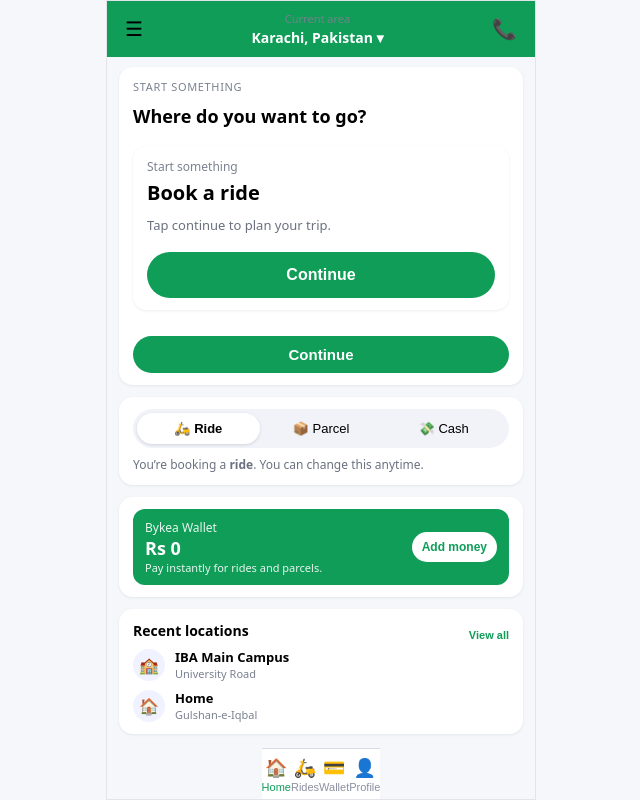
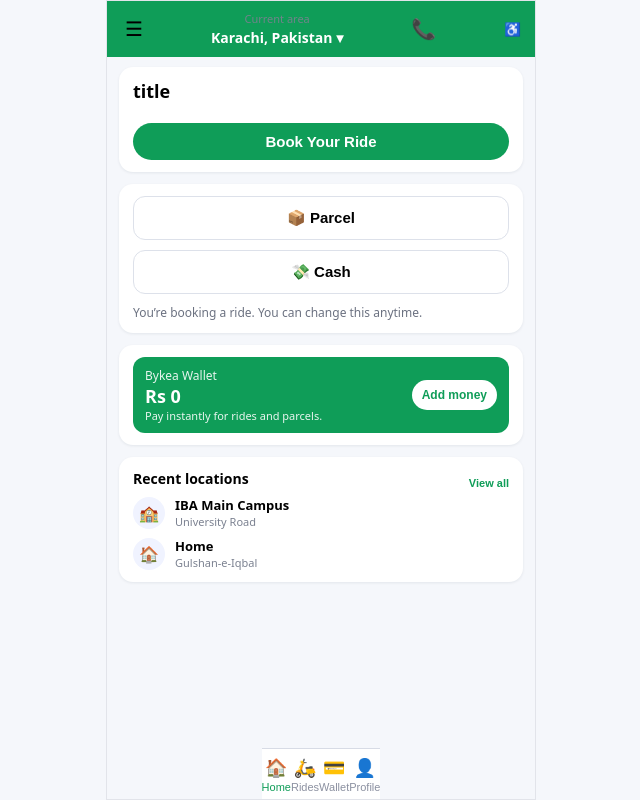
Before and after one commit to Sk30803/HCI_project, a React (Create React App) app in the folder hci-bykea/: page / in a window 1280 px wide. Shown: the whole page, without its empty margins (319-959 px from the left). Built offline with nearby package versions, Linux system fonts and the light colour scheme.

Commit message:
made changes

```diff
--- a/hci-bykea/src/App.css
+++ b/hci-bykea/src/App.css
@@ -416,6 +416,25 @@
 }
 
 /* Service segmented control */
+
+.service-large {
+  width: 100%;
+  padding: 12px 14px;
+  border-radius: 12px;
+  border: 1px solid #dde1ea;
+  background: #ffffff;
+  font-size: 15px;
+  font-weight: 700;
+  text-align: center;
+  cursor: pointer;
+}
+
+.service-large--active {
+  background: #0f9d58;
+  color: #fff;
+  border-color: #0f9d58;
+}
+
 
 .service-switch {
   display: flex;
--- a/hci-bykea/src/App.js
+++ b/hci-bykea/src/App.js
@@ -1,4 +1,4 @@
-import React, { useState } from "react";
+import React, { useState, useEffect } from "react";
 import HomeScreen from "./components/HomeScreen";
 import RideScreen from "./components/RideScreen";
 import PickupScreen from "./components/PickupScreen";
@@ -7,10 +7,7 @@
 import FareScreen from "./components/FareScreen";
 import OffersScreen from "./components/OffersScreen";
 import BookingSummary from "./components/BookingSummary";
-
-
-
-
+import AccessibilityPanel from "./components/AccessibilityPanel";
 import "./App.css";
 
 function App() {
@@ -21,6 +18,60 @@
   const [selectedFare, setSelectedFare] = useState(null);
   const [selectedOffer, setSelectedOffer] = useState(null);
 
+// at top of App()
+const [accessibilityOn, setAccessibilityOn] = useState(() => {
+  return localStorage.getItem("hci_accessibility") === "true";
+});
+const [locale, setLocale] = useState(() => localStorage.getItem("hci_locale") || "en");
+const [accessPanelVisible, setAccessPanelVisible] = useState(false);
+
+<button onClick={() => { setAccessibilityOn(true); setAccessPanelVisible(v => !v); }}>♿</button>
+
+
+const DICT = {
+  en: {
+    bookRide: "Book Your Ride",
+    parcel: "Parcel",
+    cash: "Cash",
+    wallet: "Bykea Wallet",
+    walletNote: "Pay instantly for rides and parcels.",
+    recent: "Recent locations",
+    viewAll: "View all",
+    addMoney: "Add money",
+    // add all keys your app uses...
+  },
+  ur: {
+    bookRide: "اپنا سفر بک کریں",
+    parcel: "پارسل",
+    cash: "کییش",
+    wallet: "بائیکیا والیٹ",
+    walletNote: "سفر اور پارسل کے لیے فوری ادائیگی کریں۔",
+    recent: "حالیہ مقامات",
+    viewAll: "تمام دیکھیں",
+    addMoney: "رقم شامل کریں",
+    // add keys...
+  },
+};
+
+// helper
+const T = (key) => (DICT[locale] && DICT[locale][key]) || DICT.en[key] || key;
+
+
+// persist
+useEffect(() => localStorage.setItem("hci_accessibility", accessibilityOn), [accessibilityOn]);
+useEffect(() => localStorage.setItem("hci_locale", locale), [locale]);
+
+// read aloud util
+const readAloud = (text, lang = null) => {
+  if (!("speechSynthesis" in window)) return;
+  window.speechSynthesis.cancel();
+  const utter = new SpeechSynthesisUtterance(text);
+  // choose voice language if available
+  if (lang) utter.lang = lang;
+  // reduce speech rate slightly for clarity
+  utter.rate = 0.95;
+  window.speechSynthesis.speak(utter);
+};
 
 
   const renderScreen = () => {
@@ -31,6 +82,10 @@
             onSelectService={(service) => {
               if (service === "ride") setCurrentScreen("rides");
             }}
+            locale={locale}
+            T={T}
+            accessibilityOn={accessibilityOn}
+            readAloud={readAloud}
           />
         );
         case "rides":
@@ -134,7 +189,7 @@
   };
 
   return (
-    <div className="app">
+    <div className="app" dir={locale === "ur" ? "rtl" : "ltr"}>
       <header className="app-header">
         <button className="header-icon-button" aria-label="Open menu">
           ☰
@@ -146,6 +201,21 @@
         <button className="header-icon-button" aria-label="Call support">
           📞
         </button>
+
+        <div style={{ display: "flex", gap: 8, alignItems: "center" }}>
+    <button
+      title="Accessibility"
+      onClick={() => {
+        setAccessibilityOn((s) => !s);
+        setAccessPanelVisible((v) => !v);
+      }}
+      style={{ background: "transparent", border: "none", color: "#fff", cursor: "pointer" }}
+      aria-pressed={accessibilityOn}
+    >
+      ♿
+    </button>
+  </div>
+
       </header>
 
       <main className="app-main">{renderScreen()}</main>
@@ -187,7 +257,23 @@
           <span className="nav-label">Profile</span>
         </button>
       </nav>
+
+      {accessibilityOn && (
+  <AccessibilityPanel
+    visible={accessPanelVisible}
+    onClose={() => setAccessPanelVisible(false)}
+    locale={locale}
+    setLocale={setLocale}
+    readAloud={(txt) => {
+      const lang = locale === "ur" ? "ur-PK" : "en-US";
+      readAloud(txt, lang);
+    }}
+  />
+)}
+
+
     </div>
+
   );
 }
 
--- /dev/null
+++ b/hci-bykea/src/components/AccessibilityPanel.js
@@ -0,0 +1,85 @@
+import React, { useEffect, useState } from "react";
+
+/**
+ * Props:
+ * - visible (boolean)
+ * - onClose()
+ * - locale, setLocale (string 'en'|'ur')
+ * - readAloud(text)
+ */
+export default function AccessibilityPanel({ visible, onClose, locale, setLocale, readAloud }) {
+  const [voiceEnabled, setVoiceEnabled] = useState(true);
+
+  useEffect(() => {
+    // ensure default locale
+    if (!locale) setLocale("en");
+    // check for speech synthesis
+    if (!("speechSynthesis" in window)) setVoiceEnabled(false);
+  }, []); // eslint-disable-line
+
+  if (!visible) return null;
+
+  return (
+    <div style={{
+      position: "fixed",
+      right: 12,
+      bottom: 90,
+      width: 300,
+      background: "#fff",
+      borderRadius: 12,
+      boxShadow: "0 8px 24px rgba(0,0,0,0.12)",
+      padding: 12,
+      zIndex: 9999
+    }} role="dialog" aria-label="Accessibility options">
+      <div style={{ display: "flex", justifyContent: "space-between", alignItems: "center" }}>
+        <strong>Accessibility</strong>
+        <button onClick={onClose} aria-label="Close accessibility panel">✕</button>
+      </div>
+
+      <div style={{ marginTop: 10 }}>
+        <label style={{ display: "block", fontWeight: 700, marginBottom: 6 }}>Language</label>
+        <div style={{ display: "flex", gap: 8 }}>
+          <button
+            onClick={() => setLocale("en")}
+            style={{ flex: 1, padding: 8, borderRadius: 8, background: locale === "en" ? "#0f9d58" : "#f1f3f9", color: locale === "en" ? "#fff" : "#222" }}
+          >English</button>
+
+          <button
+            onClick={() => setLocale("ur")}
+            style={{ flex: 1, padding: 8, borderRadius: 8, background: locale === "ur" ? "#0f9d58" : "#f1f3f9", color: locale === "ur" ? "#fff" : "#222" }}
+          >اردو</button>
+        </div>
+      </div>
+
+      <div style={{ marginTop: 12 }}>
+        <label style={{ display: "block", fontWeight: 700, marginBottom: 6 }}>Read aloud</label>
+        <div style={{ display: "flex", gap: 8 }}>
+          <button
+            disabled={!voiceEnabled}
+            onClick={() => readAloud("This will read the current screen content out loud.")}
+            style={{ flex: 1, padding: 10, borderRadius: 8, background: "#0f9d58", color: "#fff" }}
+          >
+            Read screen
+          </button>
+
+          <button
+            onClick={() => {
+              // stop
+              if (window.speechSynthesis) window.speechSynthesis.cancel();
+            }}
+            style={{ padding: 10, borderRadius: 8 }}
+          >
+            Stop
+          </button>
+        </div>
+      </div>
+
+      <div style={{ marginTop: 12 }}>
+        <label style={{ display: "block", fontWeight: 700, marginBottom: 6 }}>Voice commands (coming)</label>
+        <button disabled style={{ padding: 10, borderRadius: 8, width: "100%", background: "#f1f3f9" }}>
+          Start voice command (coming soon)
+        </button>
+      </div>
+    </div>
+  );
+}
--- a/hci-bykea/src/components/HomeScreen.js
+++ b/hci-bykea/src/components/HomeScreen.js
@@ -1,109 +1,138 @@
 // src/components/HomeScreen.js
-import React, { useState } from "react";
+import React, { useEffect } from "react";
 
-const HomeScreen = ({ onSelectService }) => {
-  const [selectedService, setSelectedService] = useState("ride");
+/**
+ * Props:
+ * - onSelectService(selected)   // callback when user chooses a service or continues
+ * - locale                      // 'en' | 'ur'
+ * - T                           // optional translation function: key => string
+ * - accessibilityOn             // boolean
+ * - readAloud(text)             // optional function to speak text
+ */
+const HomeScreen = ({
+  onSelectService,
+  locale = "en",
+  T,
+  accessibilityOn = false,
+  readAloud = () => {},
+}) => {
+  // tiny fallback dictionary if T isn't passed
+  const dict = {
+    en: {
+      title: "Where do you want to go?",
+      bookRide: "Book Your Ride",
+      parcel: "Parcel",
+      cash: "Cash",
+      wallet: "Bykea Wallet",
+      walletNote: "Pay instantly for rides and parcels.",
+      recent: "Recent locations",
+      viewAll: "View all",
+      addMoney: "Add money",
+    },
+    ur: {
+      title: "آپ کہا جانا چاہتے ہیں؟",
+      bookRide: "اپنا سفر بک کریں",
+      parcel: "پارسل",
+      cash: "کییش",
+      wallet: "بائیکیا والیٹ",
+      walletNote: "سفر اور پارسل کے لیے فوری ادائیگی کریں۔",
+      recent: "حالیہ مقامات",
+      viewAll: "تمام دیکھیں",
+      addMoney: "رقم شامل کریں",
+    },
+  };
+
+  // helper to get translation
+  const t = (key) => {
+    if (typeof T === "function") return T(key);
+    return (dict[locale] && dict[locale][key]) || dict.en[key] || key;
+  };
+
+  // announce screen when accessibility turned on and screen mounts
+  useEffect(() => {
+    if (accessibilityOn) {
+      const announce = `${t("title")}. ${t("bookRide")}`;
+      readAloud(announce);
+    }
+    // eslint-disable-next-line react-hooks/exhaustive-deps
+  }, [accessibilityOn, locale]);
 
   const handleContinue = () => {
-    if (!onSelectService) return;
-    onSelectService(selectedService); // right now only "ride" is wired in App.js
+    if (onSelectService) onSelectService("ride");
   };
 
   return (
     <div className="home">
       {/* Hero card: one primary goal */}
-      <section className="home-section hero-card">
-        <p className="hero-eyebrow">Start something</p>
-        <h1 className="hero-title">Where do you want to go?</h1>
+      <section className="home-section hero-card" aria-labelledby="home-hero-title">
+        <h1 id="home-hero-title" className="hero-title">{t("title")}</h1>
 
-        <section className="ride-section ride-header-card">
-        <span className="ride-flow-label">Start something</span>
-        <h1 className="ride-title">Book a ride</h1>
-
-        <p style={{ fontSize: 13, color: "#6b7180", marginTop: 6 }}>
-          Tap continue to plan your trip.
-        </p>
-
+        {/* Primary CTA */}
         <button
-          className="ride-primary-btn"
-          style={{ marginTop: 14 }}
-          onClick={() => onContinue()}
+          className="hero-cta"
+          onClick={handleContinue}
+          aria-label={t("bookRide")}
         >
-          Continue
+          {t("bookRide")}
         </button>
       </section>
 
-        {/* Primary CTA */}
-        <button className="hero-cta" onClick={handleContinue}>
-          Continue
-        </button>
-      </section>
+      {/* Large action buttons for other services */}
+      <section className="home-section" aria-label="Service actions">
+        <div style={{ display: "flex", flexDirection: "column", gap: 10 }}>
+          <button
+            className="service-large"
+            onClick={() => onSelectService && onSelectService("parcel")}
+            aria-label={t("parcel")}
+          >
+            📦 {t("parcel")}
+          </button>
 
-      {/* Service chooser: 3-tab pill */}
-      <section className="home-section">
-        <div className="service-switch" role="tablist" aria-label="Select service type">
           <button
-            className={`service-tab ${
-              selectedService === "ride" ? "service-tab--active" : ""
-            }`}
-            role="tab"
-            onClick={() => setSelectedService("ride")}
+            className="service-large"
+            onClick={() => onSelectService && onSelectService("cash")}
+            aria-label={t("cash")}
           >
-            🛵 Ride
-          </button>
-          <button
-            className={`service-tab ${
-              selectedService === "parcel" ? "service-tab--active" : ""
-            }`}
-            role="tab"
-            onClick={() => setSelectedService("parcel")}
-          >
-            📦 Parcel
-          </button>
-          <button
-            className={`service-tab ${
-              selectedService === "cash" ? "service-tab--active" : ""
-            }`}
-            role="tab"
-            onClick={() => setSelectedService("cash")}
-          >
-            💸 Cash
+            💸 {t("cash")}
           </button>
         </div>
 
-        <p className="service-helper">
-          You’re booking a <strong>{selectedService}</strong>. You can change this anytime.
+        <p className="service-helper" style={{ marginTop: 10 }}>
+          {/* short helper text — keep in user's language */}
+          {locale === "ur"
+            ? "آپ ابھی بک کر سکتے ہیں۔ آپ جب چاہیں تبدیل کر سکتے ہیں۔"
+            : "You’re booking a ride. You can change this anytime."}
         </p>
       </section>
 
       {/* Wallet & offers (secondary) */}
       <section className="home-section">
-        <div className="wallet-card">
+        <div className="wallet-card" role="region" aria-label={t("wallet")}>
           <div>
-            <p className="wallet-label">Bykea Wallet</p>
+            <p className="wallet-label">{t("wallet")}</p>
             <p className="wallet-balance">Rs 0</p>
-            <p className="wallet-note">Pay instantly for rides and parcels.</p>
+            <p className="wallet-note">{t("walletNote")}</p>
           </div>
-          <button className="wallet-action">Add money</button>
+          <button className="wallet-action" aria-label={t("addMoney")}>{t("addMoney")}</button>
         </div>
       </section>
 
       {/* Recent locations (short list) */}
-      <section className="home-section">
+      <section className="home-section" aria-labelledby="recent-label">
         <div className="recent-header-row">
-          <h2 className="section-heading">Recent locations</h2>
-          <button className="link-button">View all</button>
+          <h2 id="recent-label" className="section-heading">{t("recent")}</h2>
+          <button className="link-button" aria-label={t("viewAll")}>{t("viewAll")}</button>
         </div>
         <ul className="recent-list">
           <li className="recent-item">
-            <span className="recent-icon">🏫</span>
+            <span className="recent-icon" aria-hidden>🏫</span>
             <div className="recent-text">
               <span className="recent-title">IBA Main Campus</span>
               <span className="recent-subtitle">University Road</span>
             </div>
           </li>
           <li className="recent-item">
-            <span className="recent-icon">🏠</span>
+            <span className="recent-icon" aria-hidden>🏠</span>
             <div className="recent-text">
               <span className="recent-title">Home</span>
               <span className="recent-subtitle">Gulshan-e-Iqbal</span>
```
